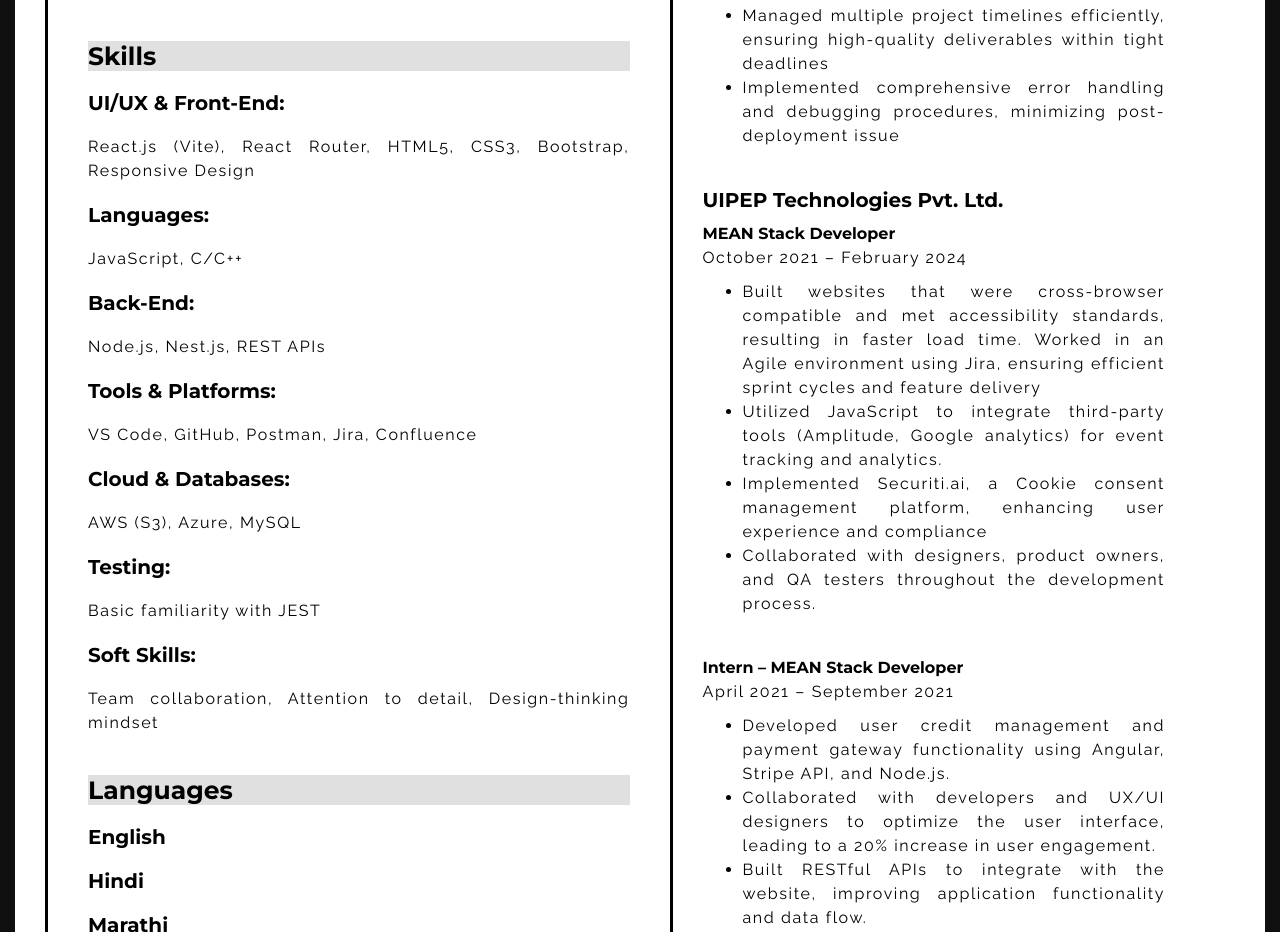
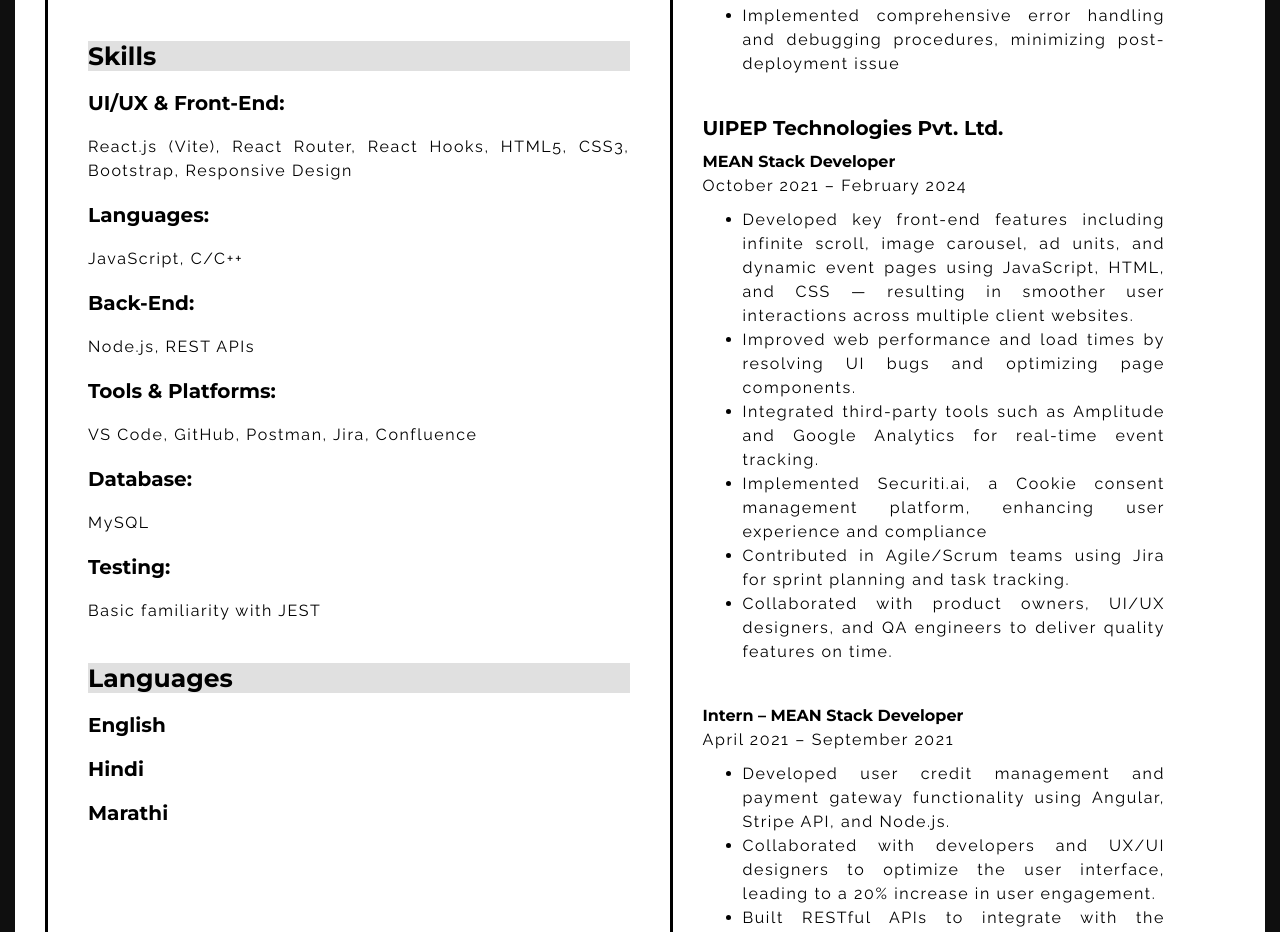
Before and after one commit to rohitashtekar/portfolio, a React (Vite) app in the folder Portfolio/: page /resume in a window 1280 px wide. Shown: the part 880-1812 px from the top of the page. Built offline with nearby package versions, Linux system fonts and the light colour scheme.

Commit message:
UPDATE: content

```diff
--- a/Portfolio/src/components/Resume.jsx
+++ b/Portfolio/src/components/Resume.jsx
@@ -41,7 +41,7 @@ const Resume = () => {
                                 <h6 className="mt-3">UI/UX & Front-End:</h6>
                                 <span>
                                     React.js
-                                    (Vite), React Router, HTML5,
+                                    (Vite), React Router, React Hooks, HTML5,
                                     CSS3, Bootstrap, Responsive
                                     Design
                                 </span>
@@ -52,7 +52,7 @@ const Resume = () => {
                                 </span>
                                 <h6>Back-End:</h6>
                                 <span>
-                                    Node.js, Nest.js, REST
+                                    Node.js, REST
                                     APIs
                                 </span>
                                 <h6>Tools & Platforms:</h6>
@@ -61,21 +61,14 @@ const Resume = () => {
                                     GitHub, Postman, Jira,
                                     Confluence
                                 </span>
-                                <h6>Cloud & Databases: </h6>
+                                <h6>Database: </h6>
                                 <span>
-                                    AWS (S3),
-                                    Azure, MySQL
+                                    MySQL
                                 </span>
                                 <h6>Testing:</h6>
                                 <span>
                                     Basic familiarity with
                                     JEST
-                                </span>
-                                <h6>Soft Skills:</h6>
-                                <span>
-                                    Team collaboration,
-                                    Attention to detail, Design-thinking mindset
-
                                 </span>
                             </div>
                             <div className="left-p lp4">
@@ -112,9 +105,6 @@ const Resume = () => {
                                             rates.
                                         </li>
                                         <li>
-                                            Managed multiple project timelines efficiently, ensuring high-quality deliverables within tight deadlines
-                                        </li>
-                                        <li>
                                             Implemented comprehensive error handling and debugging procedures, minimizing post-deployment issue
                                         </li>
                                     </ul>
@@ -125,17 +115,23 @@ const Resume = () => {
                                     <span>October 2021 – February 2024</span>
                                     <ul>
                                         <li>
-                                            Built websites that were cross-browser compatible and met accessibility standards, resulting in faster load
-                                            time. Worked in an Agile environment using Jira, ensuring efficient sprint cycles and feature delivery
+                                            Developed key front-end features including infinite scroll, image carousel, ad units, and dynamic event pages using
+                                            JavaScript, HTML, and CSS — resulting in smoother user interactions across multiple client websites.
                                         </li>
                                         <li>
-                                            Utilized JavaScript to integrate third-party tools (Amplitude, Google analytics) for event tracking and analytics.
+                                            Improved web performance and load times by resolving UI bugs and optimizing page components.
+                                        </li>
+                                        <li>
+                                            Integrated third-party tools such as Amplitude and Google Analytics for real-time event tracking.
                                         </li>
                                         <li>
                                             Implemented Securiti.ai, a Cookie consent management platform, enhancing user experience and compliance
                                         </li>
                                         <li>
-                                            Collaborated with designers, product owners, and QA testers throughout the development process.
+                                            Contributed in Agile/Scrum teams using Jira for sprint planning and task tracking.
+                                        </li>
+                                        <li>
+                                            Collaborated with product owners, UI/UX designers, and QA engineers to deliver quality features on time.
                                         </li>
                                     </ul>
                                 </div>
```
